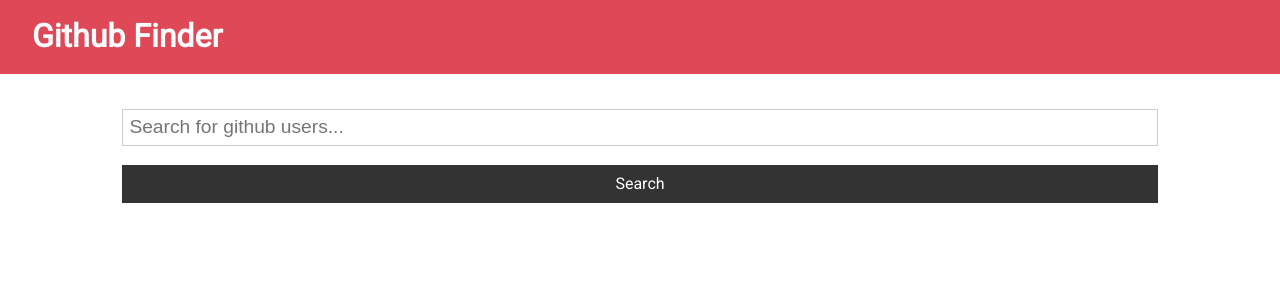
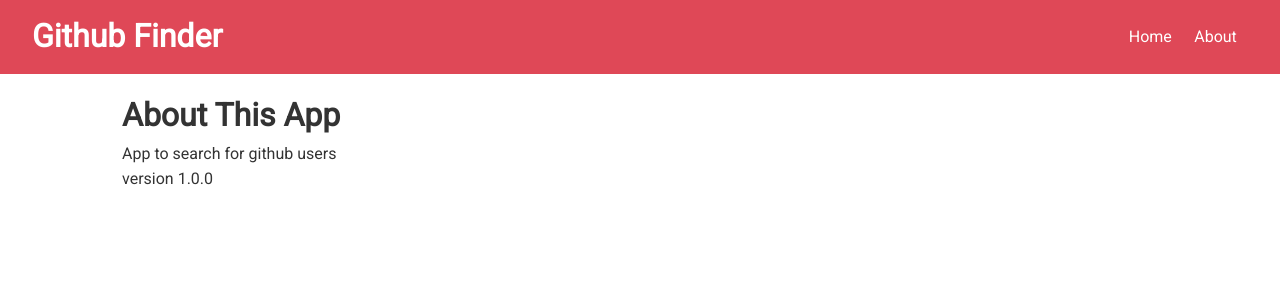
Before and after one commit to masoudnemati/github-finder, a React (Create React App) app: page /about in a window 1280 px wide. Shown: the top 300 px of the page. Built offline with nearby package versions, Linux system fonts and the light colour scheme; some icons are missing.

Commit message:
installed react router dom, added Home and About pages with Link

```diff
--- a/package.json
+++ b/package.json
@@ -9,6 +9,7 @@
     "axios": "^0.19.2",
     "react": "^16.13.1",
     "react-dom": "^16.13.1",
+    "react-router-dom": "^5.1.2",
     "react-scripts": "3.4.1"
   },
   "scripts": {
--- a/src/App.js
+++ b/src/App.js
@@ -1,5 +1,7 @@
-import React, { Component } from "react";
+import React, { Fragment, Component } from "react";
+import { BrowserRouter as Router, Switch, Route } from "react-router-dom";
 import "./App.css";
+import About from "./components/pages/About";
 import axios from "axios";
 import Navbar from "./components/layout/Navbar.js";
 import Search from "./components/users/Search";
@@ -37,12 +39,19 @@
   render() {
     const { users, loading } = this.state;
     return (
+      <Router>
         <div>
           <div className="navbar bg-primary">
             <Navbar />
           </div>
           <div className="container">
             <Alert alert={this.state.alert} />
+            <Switch>
+              <Route
+                exact
+                path="/"
+                render={(props) => (
+                  <Fragment>
                     <Search
                       searchUsers={this.searchUsers}
                       clearUsers={this.clearUsers}
@@ -50,8 +59,14 @@
                       setAlert={this.setAlert}
                     />
                     <Users loading={loading} users={users} />
+                  </Fragment>
+                )}
+              />
+              <Route exact path="/about" component={About} />
+            </Switch>
           </div>
         </div>
+      </Router>
     );
   }
 }
--- a/src/components/layout/Navbar.js
+++ b/src/components/layout/Navbar.js
@@ -1,12 +1,21 @@
-import React from "react";
+import React, { Fragment } from "react";
+import { Link } from "react-router-dom";
 
 const Navbar = ({ icon, title }) => {
   return (
-    <div>
+    <Fragment>
       <h1>
         <i className={icon} /> {title}
       </h1>
-    </div>
+      <ul>
+        <li>
+          <Link to="/">Home</Link>
+        </li>
+        <li>
+          <Link to="/about">About</Link>
+        </li>
+      </ul>
+    </Fragment>
   );
 };
 
--- /dev/null
+++ b/src/components/pages/About.js
@@ -0,0 +1,13 @@
+import React, { Fragment } from "react";
+
+export const About = () => {
+  return (
+    <Fragment>
+      <h1>About This App</h1>
+      <p> App to search for github users</p>
+      <p> version 1.0.0</p>
+    </Fragment>
+  );
+};
+
+export default About;
```
Also changed, not shown: 1 other file (tests, documents, lock files or other folders). Lines whose indentation alone changed are shown as unchanged.
